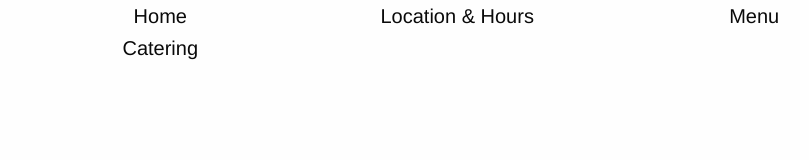
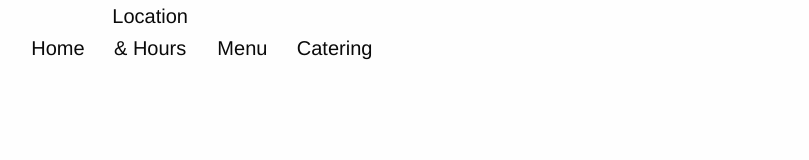
Before and after one commit to cmartyniuk1656/cafebean, a plain HTML site: page index.html in a window 1280 px wide. Shown: the whole page, without its empty margins (61-870 px from the left). Drawn offline with Linux system fonts and the light colour scheme.

Commit message:
Nav updates

```diff
--- a/css/main.css
+++ b/css/main.css
@@ -1,3 +1,8 @@
+nav {
+    position: fixed;
+    top: 0;
+}
+
 nav ul {
     list-style: none;
     width: 100%;
@@ -5,7 +10,7 @@ nav ul {
 
 nav li {
     display: inline-block;
-    width: 25%;
+    width: 24%;
     text-align: center;
     font-size: 1.25rem;
     cursor: pointer;
```
